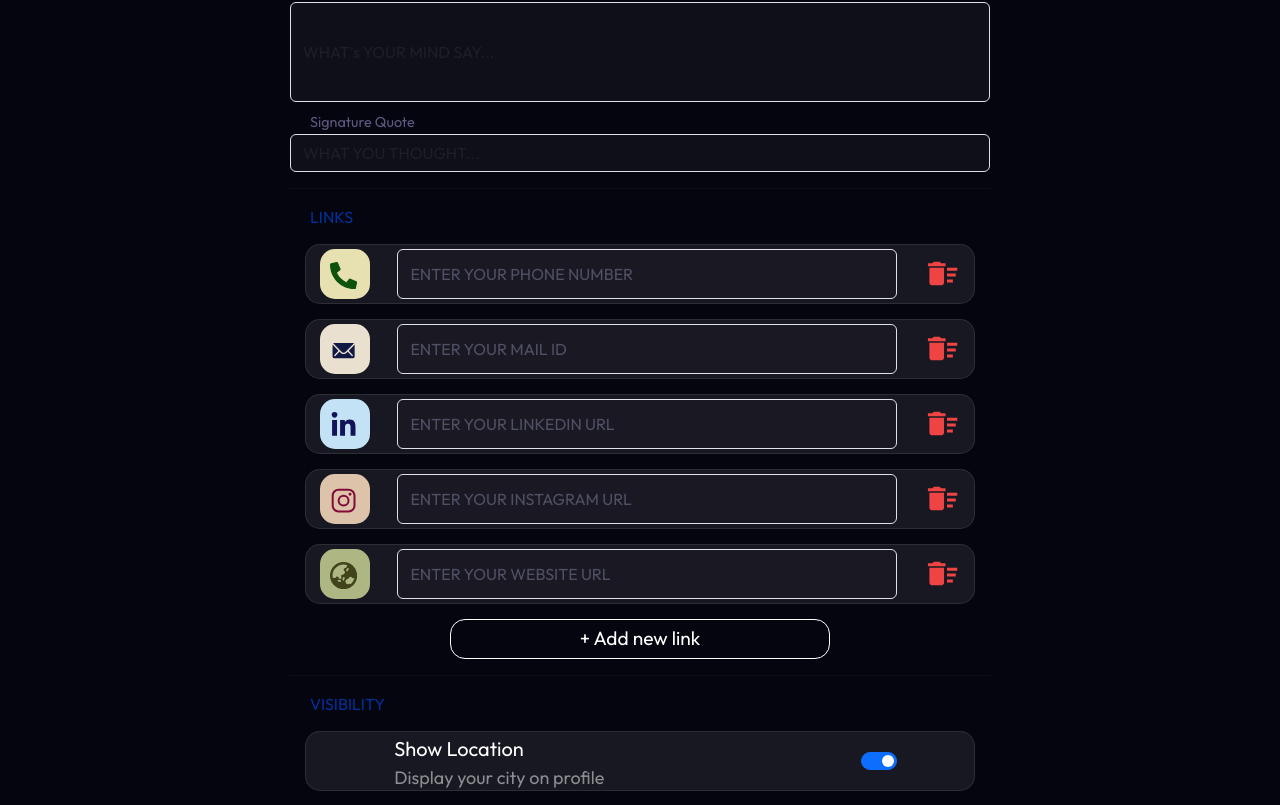
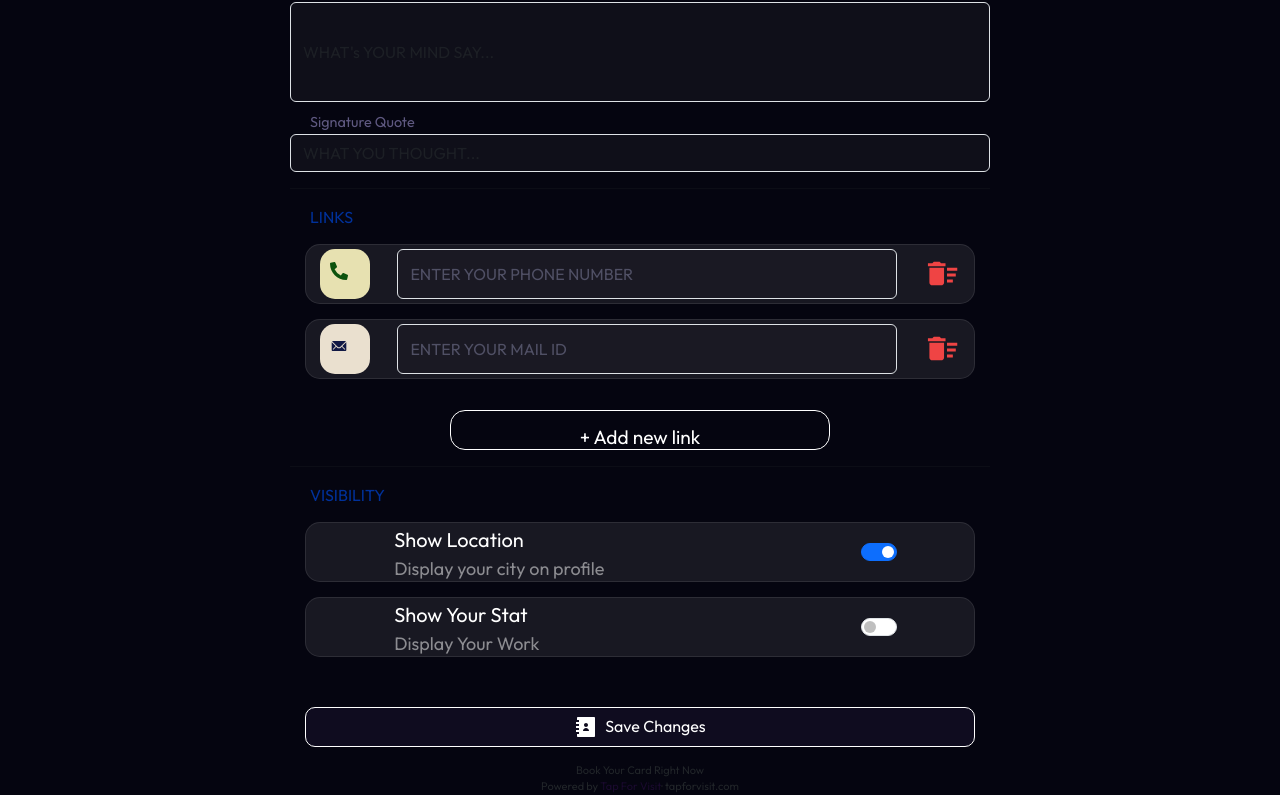
Before and after one commit to KEVINBHATTA/Tap-For-Visit, a React (Vite) app in the folder Profile/: page /ProfileEdits in a window 1280 px wide. Shown: the part 629-1434 px from the top of the page. Built offline with nearby package versions, Linux system fonts and the light colour scheme.

Commit message:
feat: added dynamic link sections and deleted buggy code

```diff
--- a/Profile/src/Pages/ProfileEdits.css
+++ b/Profile/src/Pages/ProfileEdits.css
@@ -162,6 +162,11 @@
   color: rgba(239, 68, 68, 1);
   font-size: 2.2rem;
 }
+
+
+/* for */
+
+
 
 .label2::placeholder {
   color: rgb(80, 80, 101) !important;
--- a/Profile/src/components/ProfileEdits/Link.jsx
+++ b/Profile/src/components/ProfileEdits/Link.jsx
@@ -1,108 +1,140 @@
-import React from "react";
+import React, { useState } from "react";
 import { FaPhoneAlt, FaLinkedinIn } from "react-icons/fa";
 import { IoIosMail } from "react-icons/io";
 import { IoLogoInstagram } from "react-icons/io5";
 import { MdDeleteSweep } from "react-icons/md";
 import { FaEarthAsia } from "react-icons/fa6";
 
-function Link({formData , handleOnChange }) {
+function Link({ formData, handleOnChange }) {
+  const ALL_PLATFORMS = {
+    phone: {
+      label: "PHONE NUMBER",
+      icon: <FaPhoneAlt />,
+      color: "Green",
+      type: "tel",
+    },
+    email: {
+      label: "MAIL ID",
+      icon: <IoIosMail />,
+      color: "Blue",
+      type: "email",
+    },
+    linkedin: {
+      label: "LINKEDIN URL",
+      icon: <FaLinkedinIn />,
+      color: "Navy",
+      type: "url",
+    },
+    instagram: {
+      label: "INSTAGRAM URL",
+      icon: <IoLogoInstagram />,
+      color: "Red",
+      type: "url",
+    },
+    website: {
+      label: "WEBSITE URL",
+      icon: <FaEarthAsia />,
+      color: "Dirt",
+      type: "url",
+    },
+  };
+
+  const [visibleFields, setVisibleFields] = useState(() => {
+    const keys = Object.keys(ALL_PLATFORMS);
+    const initiallyActive = keys.filter(key => formData?.[key] && formData[key] !== "" );
+    return initiallyActive.length > 0 ? initiallyActive : ["phone", "email"];
+  });
+
+  const [showIconBank, setShowIconBank] = useState(false);
+
+  const handleDeleteField = (fieldKey) => {
+    setVisibleFields((prev) => prev.filter((item) => item !== fieldKey));
+    handleOnChange(fieldKey, "");
+  };
+
+  const handleAddSection = (fieldKey) => {
+    if (!visibleFields.includes(fieldKey)) {
+      setVisibleFields((prev) => [...prev, fieldKey]);
+    }
+    setShowIconBank(false);
+  };
+
+  const hiddenPlatforms = Object.keys(ALL_PLATFORMS).filter(
+    (key) => !visibleFields.includes(key),
+  );
+
   return (
-    <div>
+    <div className="links-master-wrapper">
       <p className="Text">LINKS</p>
 
-      {/* for phone  */}
-      <div className="Contact Box">
-        <div className="contacticon-bg Green">
-          <FaPhoneAlt id="contacticon" />
+      {visibleFields.map((fieldKey) => {
+        const platform = ALL_PLATFORMS[fieldKey];
+        if (!platform) return null;
+
+        return (
+          <div className="Contact Box animate-row" key={fieldKey}>
+            <div className={`contacticon-bg ${platform.color}`}>
+              {platform.icon}
             </div>
             <input
-          type="tel"
+              type={platform.type}
               className="label2 form-control"
               id="form1"
-          placeholder="ENTER YOUR PHONE NUMBER"
-           value={formData?.phone}
-         onChange={(e) => handleOnChange('phone',e.target.value)}
-          name="phone"
+              placeholder={`ENTER YOUR ${platform.label}`}
+              value={formData?.[fieldKey]}
+              onChange={(e) => handleOnChange(fieldKey, e.target.value)}
+              name={fieldKey}
             />
-        <MdDeleteSweep id="delete-icon" />
+
+            <MdDeleteSweep
+              id="delete-icon"
+              className="delete-icon-btn"
+              onClick={() => handleDeleteField(fieldKey)}
+              title={`Clear ${platform.label}`}
+            />
           </div>
+        );
+      })}
 
-      {/* for mail */}
-      <div className="Contact Box">
-        <div className="contacticon-bg Blue">
-          <IoIosMail id="contacticon" />
+      <div className="d-flex flex-column align-items-center w-100 mt-3">
+        {hiddenPlatforms.length > 0 ? (
+          <div
+            className="nlink-section"
+            onClick={() => setShowIconBank(!showIconBank)}
+          >
+            <p id="addlink" style={{ cursor: "pointer", margin: 0 }}>
+              {showIconBank ? "✕ Close Menu" : "+ Add new link"}
+            </p>
           </div>
-        <input
-          type="Email"
-          className="label2 form-control"
-          id="form1"
-          placeholder="ENTER YOUR MAIL ID"
-           value={formData?.email}
-         onChange={(e) => handleOnChange('email',e.target.value)}
-          name="email"
-        />
-        <MdDeleteSweep id="delete-icon" />
+        ) : (
+          <p className="text-muted small">All link sections added!</p>
+        )}
+
+        {/* 🎨 Floating Drawer Icon Bank Window Grid Selection Menu */}
+        {showIconBank && (
+          <div className="icon-bank-drawer">
+            <p className="icon-bank-title">Select a link style to display:</p>
+            <div className="icon-bank-grid">
+              {hiddenPlatforms.map((key) => {
+                const item = ALL_PLATFORMS[key];
+                return (
+                  <button
+                    key={key}
+                    className="icon-bank-node-btn"
+                    onClick={() => handleAddSection(key)}
+                    title={`Add ${key}`}
+                  >
+                    <div className={`contacticon-bg ${item.color} small-node`}>
+                      {item.icon}
                     </div>
-
-      {/* for linkedin  */}
-
-      <div className="Contact Box">
-        <div className="contacticon-bg Navy">
-          <FaLinkedinIn id="contacticon" />
+                    <span>{key.charAt(0).toUpperCase() + key.slice(1)}</span>
+                  </button>
+                );
+              })}
             </div>
-        <input
-          type="url"
-          className="label2 form-control"
-          id="form1"
-          placeholder="ENTER YOUR LINKEDIN URL"
-           value={formData?.linkedin}
-         onChange={(e) => handleOnChange('linkedin',e.target.value)}
-          name="linkedin"
-        />
-        <MdDeleteSweep id="delete-icon" />
           </div>
-
-      {/* for instagram   */}
-      <div className="Contact Box">
-        <div className="contacticon-bg Red">
-          <IoLogoInstagram id="contacticon" />
+        )}
       </div>
-        <input
-          type="url"
-          className="label2 form-control"
-          id="form1"
-          placeholder="ENTER YOUR INSTAGRAM URL"
-           value={formData?.instagram}
-         onChange={(e) => handleOnChange('instagram',e.target.value)}
-          name="instagram"
-        />
-        <MdDeleteSweep id="delete-icon" />
-      </div>
-
-      {/*for website */}
-
-      <div className="Contact Box">
-        <div className="contacticon-bg Dirt">
-          <FaEarthAsia id="contacticon" />
-        </div>
-        <input
-          type="url"
-          className="label2 form-control"
-          id="form1"
-          placeholder="ENTER YOUR WEBSITE URL"
-           value={formData?.website}
-         onChange={(e) => handleOnChange('website',e.target.value)}
-          name="website"
-        />
-        <MdDeleteSweep id="delete-icon" />
-      </div>
-
-      {/* for add more  */}
-      <center>
-        <div className="nlink-section">
-          <p id="addlink"> + Add new link </p>
-        </div>
-      </center>
     </div>
   );
 }
```
Lines whose indentation alone changed are shown as unchanged.
